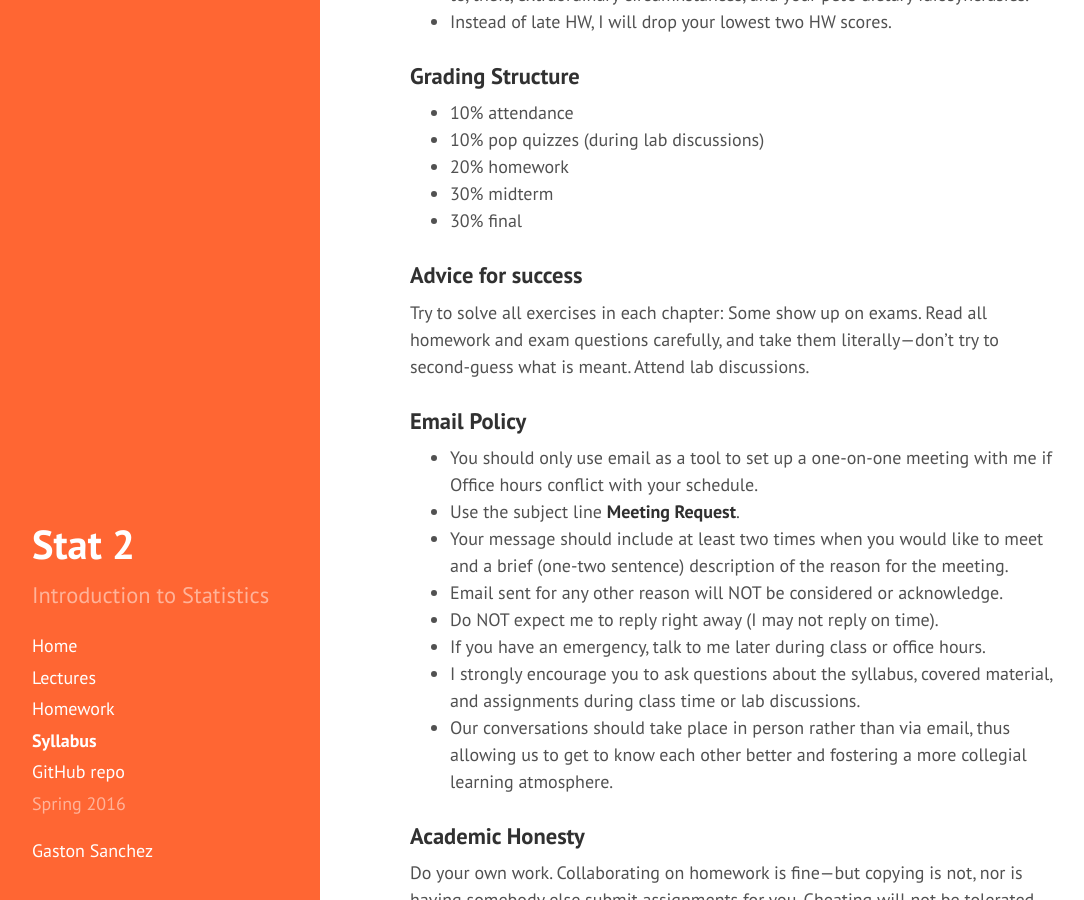
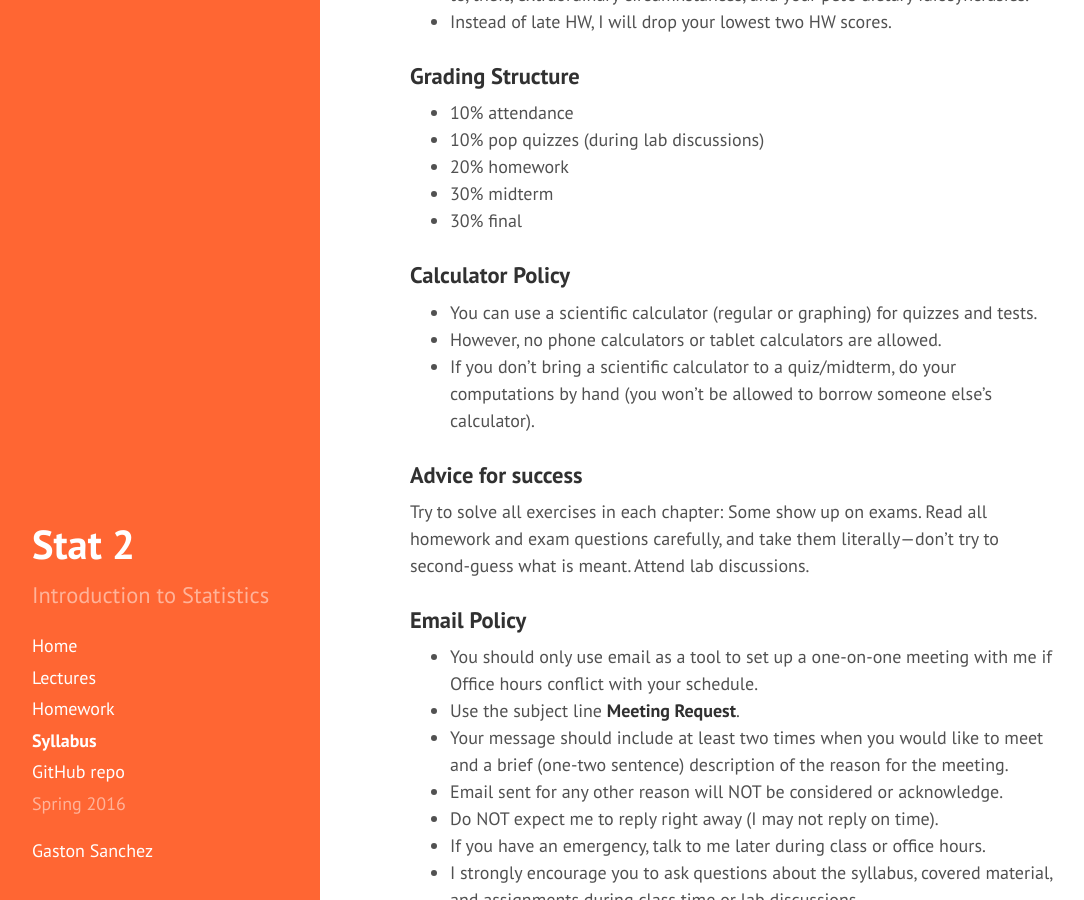
Before and after one commit to gastonstat/relic-stat2, a Jekyll site: the page built from syllabus.md, in a window 1280 px wide and 900 px high, scrolled down 948 px. Shown: the whole window, without its empty margins (4-1088 px from the left). Built offline with Jekyll 4.4.1, drawn with Linux system fonts in a browser that asks for light colours; nearby versions of some CDN libraries.

Commit message:
syllabus: added scientific calculator policy

```diff
--- a/syllabus.md
+++ b/syllabus.md
@@ -34,6 +34,13 @@ The middle of the course involves a fair amount of combinatorics—counting. The
 - 30% final
 
 
+### Calculator Policy
+
+- You can use a scientific calculator (regular or graphing) for quizzes and tests.
+- However, no phone calculators or tablet calculators are allowed.
+- If you don't bring a scientific calculator to a quiz/midterm, do your computations by hand (you won't be allowed to borrow someone else's calculator).
+
+
 ### Advice for success
 
 Try to solve all exercises in each chapter: Some show up on exams. Read all homework and exam questions carefully, and take them literally—don't try to second-guess what is meant. Attend lab discussions.
```
